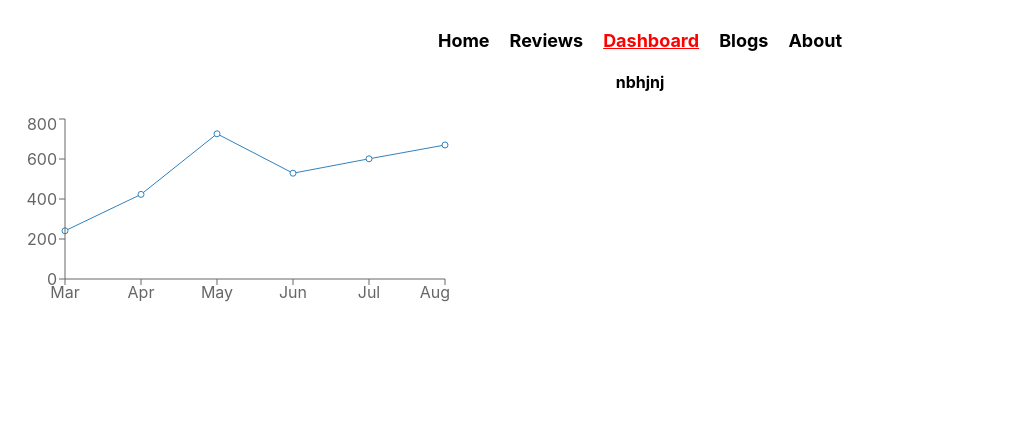
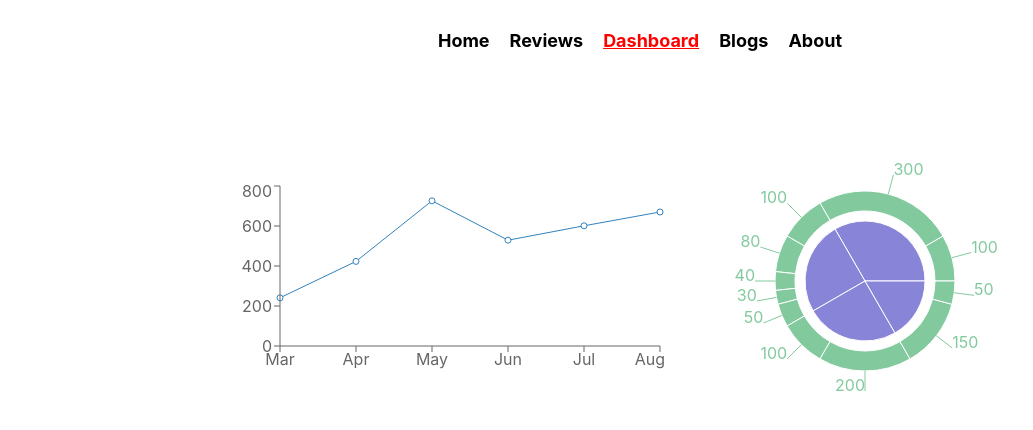
Before and after one commit to tanianasrin1/product-analysis-website-a9, a React (Create React App) app: page /dashboard in a window 1280 px wide. Shown: the top 430 px of the page, without its empty margins (0-1033 px from the left). Built offline with nearby package versions, Linux system fonts and the light colour scheme.

Commit message:
chart fixed

```diff
--- a/src/components/DashBoard/DashBoard.css
+++ b/src/components/DashBoard/DashBoard.css
@@ -0,0 +1,6 @@
+.rechart{
+    display: flex;
+    margin-top: 30px;
+    align-items: center;
+    justify-content: center;
+}
--- a/src/components/DashBoard/DashBoard.js
+++ b/src/components/DashBoard/DashBoard.js
@@ -1,5 +1,6 @@
 import React from 'react';
-import { Line, LineChart, Tooltip, XAxis, YAxis } from 'recharts';
+import { Line, LineChart, Pie, PieChart, Tooltip, XAxis, YAxis } from 'recharts';
+import './DashBoard.css'
 
 const DashBoard = () => {
     const data = [
@@ -7,7 +8,10 @@ const DashBoard = () => {
             "month": "Mar",
             "investment": 100000,
             "sell": 241,
-            "revenue": 10401
+            "revenue": 10401,
+            // "cx":"50%",
+            // "cy":"50%",
+            // "outerRadius":50
         },
         {
             "month": "Apr",
@@ -40,9 +44,30 @@ const DashBoard = () => {
             "revenue": 61000
         }
     ]
+
+    const data01 = [
+        { name: 'Group A', value: 400 },
+        { name: 'Group B', value: 300 },
+        { name: 'Group C', value: 300 },
+        { name: 'Group D', value: 200 },
+      ];
+      const data02 = [
+        { name: 'A1', value: 100 },
+        { name: 'A2', value: 300 },
+        { name: 'B1', value: 100 },
+        { name: 'B2', value: 80 },
+        { name: 'B3', value: 40 },
+        { name: 'B4', value: 30 },
+        { name: 'B5', value: 50 },
+        { name: 'C1', value: 100 },
+        { name: 'C2', value: 200 },
+        { name: 'D1', value: 150 },
+        { name: 'D2', value: 50 },
+      ];
+
     return (
-        <div>
-            <h4>nbhjnj</h4>
+        <div className='rechart'>
+
             <LineChart width={450} height={200} data={data}>
                 <Line dataKey={"sell"}></Line>
                 <XAxis dataKey={"month"}></XAxis>
@@ -51,6 +76,14 @@ const DashBoard = () => {
 
             </LineChart>
 
+            <PieChart width={400} height={400}>
+                <Pie data={data01} dataKey="value" cx="50%" cy="50%" outerRadius={60} fill="#8884d8"></Pie>
+                <Pie data={data02} dataKey="value" cx="50%" cy="50%" innerRadius={70} outerRadius={90} fill="#82ca9d" label ></Pie>
+
+                <Tooltip></Tooltip>
+
+            </PieChart>
+
 
 
         </div>
```
